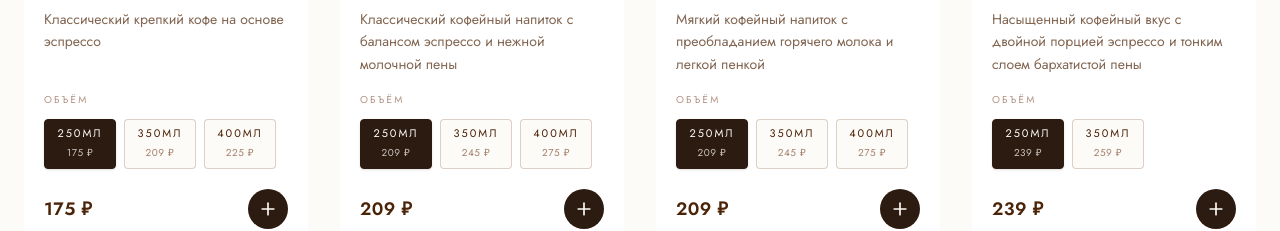
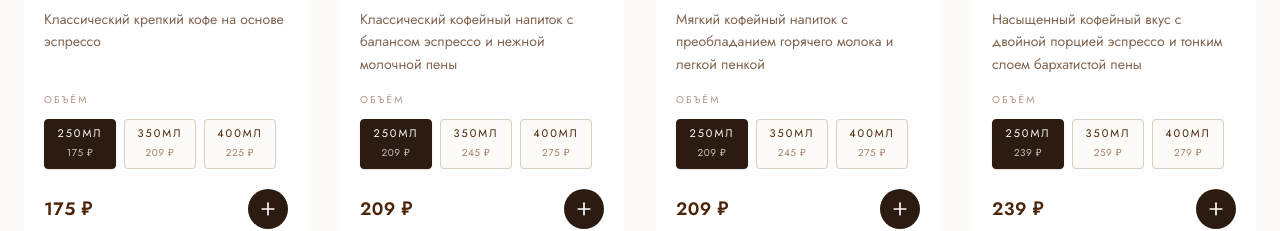
Before and after one commit to danil-shc/Jacques_Andre_Land, a Vue app: page /menu in a window 1280 px wide. Shown: the part 2229-2460 px from the top of the page. Built offline with nearby package versions, Linux system fonts and the light colour scheme.

Commit message:
Adding choice 400ml for 'Флэт уайт'

```diff
--- a/src/data/products.js
+++ b/src/data/products.js
@@ -143,6 +143,7 @@ export const coffeeMenu = [
     variants: [
       { id: 'c10', volume: '250мл', price: 239 },
       { id: 'c11', volume: '350мл', price: 259 },
+      { id: 'c14', volume: '400мл', price: 279 },
     ],
   },
   {
```
